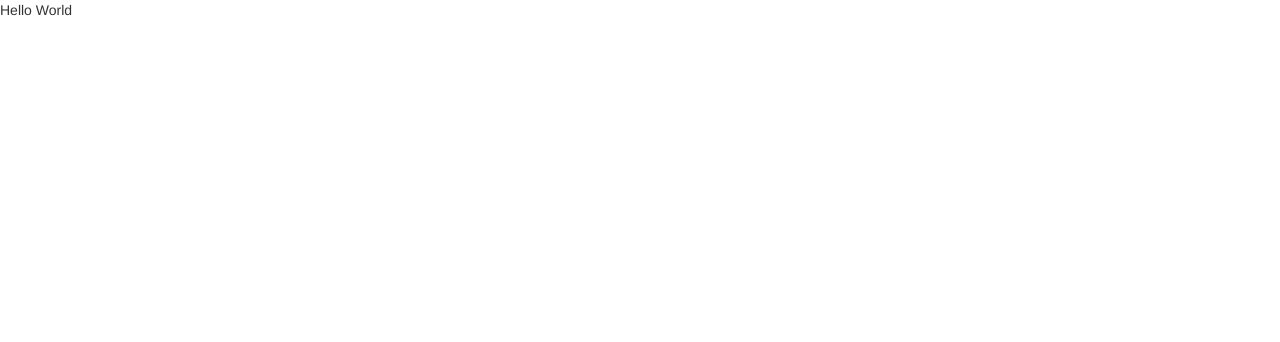
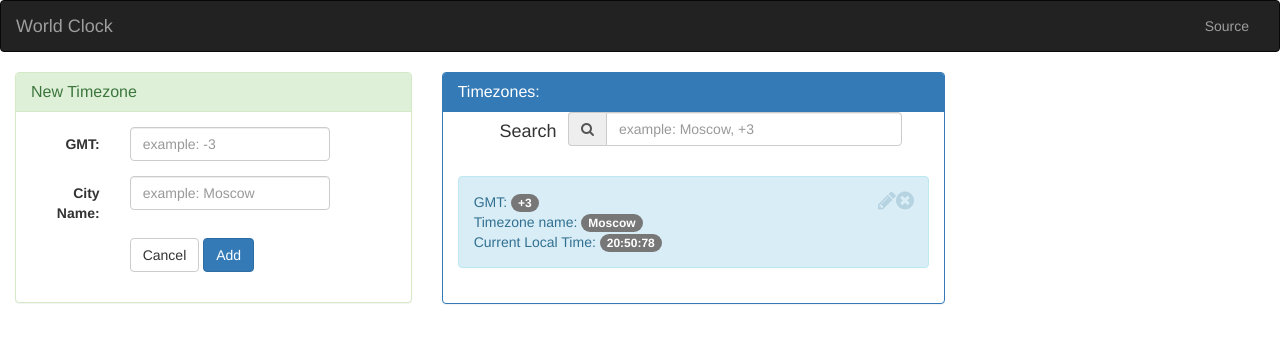
Before and after one commit to leekangsan/WorldClock-1, a website: page index.html in a window 1280 px wide. Drawn offline with nearby package versions, Linux system fonts and the light colour scheme.

Commit message:
Static html template + design (1h)

```diff
--- a/bower.json
+++ b/bower.json
@@ -8,6 +8,7 @@
   "dependencies": {
     "angular": "1.5.x",
     "bootstrap": "3.3.x",
-    "jquery": "2.2.x"
+    "jquery": "2.2.x",
+    "font-awesome": "4.6.x"
   }
 }
--- a/index.html
+++ b/index.html
@@ -5,12 +5,98 @@
     <title>World Clock</title>
 
     <!-- Bootstrap -->
-    <link rel="stylesheet" href="bower_components/bootstrap/dist/css/bootstrap.css"/>
+    <link rel="stylesheet" href="https://bootswatch.com/cerulean/bootstrap.min.css"/>
 
+    <!-- Font Awesome -->
+    <link rel="stylesheet" href="bower_components/font-awesome/css/font-awesome.min.css"/>
+
+    <!-- CSS -->
     <link rel="stylesheet" href="style.css"/>
+
+    <!-- Mobile -->
+    <meta name="viewport" content="width=device-width, initial-scale=1">
 </head>
 <body>
-<p>Hello World</p>
+<nav class="navbar navbar-inverse">
+    <div class="container-fluid">
+        <div class="navbar-header">
+            <button type="button" class="navbar-toggle collapsed" data-toggle="collapse"
+                    data-target="#bs-example-navbar-collapse-2">
+                <span class="sr-only">Toggle navigation</span>
+                <span class="icon-bar"></span>
+                <span class="icon-bar"></span>
+                <span class="icon-bar"></span>
+            </button>
+            <a class="navbar-brand" href="#">World Clock</a>
+        </div>
+
+        <div class="collapse navbar-collapse" id="bs-example-navbar-collapse-2">
+            <ul class="nav navbar-nav navbar-right">
+                <li><a href="https://github.com/Drapegnik/Drapegnik.github.io">Source</a></li>
+            </ul>
+        </div>
+    </div>
+</nav>
+
+<div class="col-md-4">
+    <div class="panel panel-success">
+        <div class="panel-heading">
+            <h3 class="panel-title">New Timezone</h3>
+        </div>
+        <div class="panel-body">
+            <form class="form-horizontal">
+                <fieldset>
+                    <div class="form-group">
+                        <label for="inputGMT" class="col-lg-3 control-label">GMT:</label>
+                        <div class="col-lg-7">
+                            <input type="text" class="form-control" id="inputGMT" placeholder="example: -3">
+                        </div>
+                    </div>
+                    <div class="form-group">
+                        <label for="inputName" class="col-lg-3 control-label">City Name:</label>
+                        <div class="col-lg-7">
+                            <input type="text" class="form-control" id="inputName" placeholder="example: Moscow">
+                        </div>
+                    </div>
+                    <div class="form-group">
+                        <div class="col-lg-7 col-lg-offset-3">
+                            <button type="reset" class="btn btn-default">Cancel</button>
+                            <button type="submit" class="btn btn-primary">Add</button>
+                        </div>
+                    </div>
+                </fieldset>
+            </form>
+        </div>
+    </div>
+</div>
+<div class="col-md-5">
+    <div class="panel panel-primary">
+        <div class="panel-heading">
+            <h3 class="panel-title">Timezones:</h3>
+        </div>
+        <h4 class="col-md-2 col-md-offset-1 control-label">Search</h4>
+        <div class="form-group">
+            <div class="input-group col-md-8">
+                <span class="input-group-addon"><i class="fa fa-search" aria-hidden="true"></i></span>
+                <input ng-model="query" class="form-control" placeholder="example: Moscow, +3">
+            </div>
+        </div>
+        <div class="panel-body">
+            <div class="alert alert-dismissible alert-info">
+                <span class="close">
+                    <i class="fa fa-times-circle" aria-hidden="true"></i>
+                </span>
+                <span class="close">
+                    <i class="fa fa-pencil" aria-hidden="true"></i>
+                </span>
+                <div>GMT: <span class="badge">+3</span></div>
+                <div>Timezone name: <span class="badge">Moscow</span></div>
+                <div>Current Local Time: <span class="badge">20:50:78</span></div>
+            </div>
+        </div>
+    </div>
+</div>
+
 </body>
 <!-- jQuery -->
 <script src="bower_components/jquery/dist/jquery.js"></script>
```
